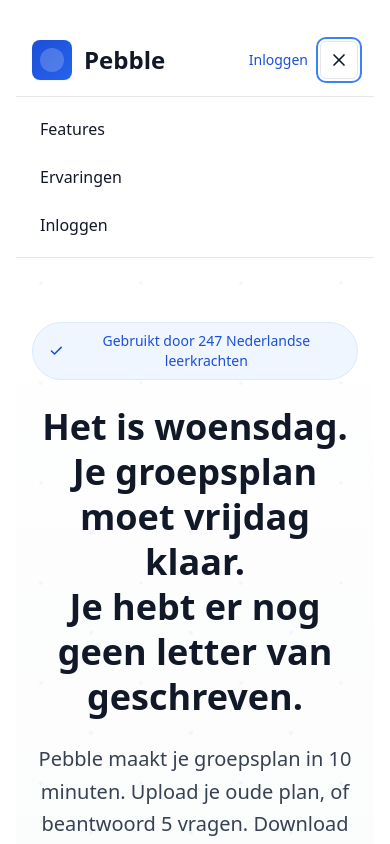
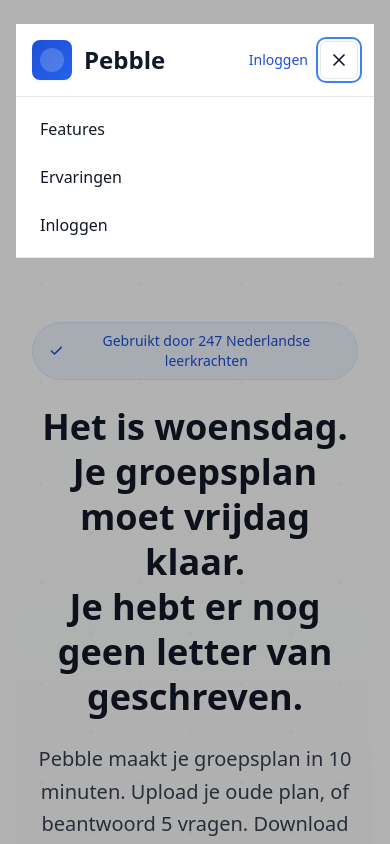
Before and after one commit to TomLouwers/NieuweApp, a Next.js app in the folder frontend/: page / in a window 390 px wide. Both pictures are taken after a click on the button 339 px from the left and 60 px from the top of the page. Shown: the top 844 px of the page. Built offline with nearby package versions, Linux system fonts and the light colour scheme; no server answers.

Commit message:
feat(landing): add subtle backdrop for mobile menu and persist hash in URL on anchor navigation; smooth scroll preserved

```diff
--- a/frontend/components/LandingPage.tsx
+++ b/frontend/components/LandingPage.tsx
@@ -9,6 +9,14 @@ export default function LandingPage() {
   const [showBackToTop, setShowBackToTop] = useState(false);
 
   function scrollToId(id: string) {
+    try {
+      if (typeof window !== 'undefined' && window.history && window.location) {
+        const hash = `#${id}`;
+        if (window.location.hash !== hash) {
+          window.history.pushState(null, '', hash);
+        }
+      }
+    } catch {}
     const el = document.getElementById(id);
     if (el) el.scrollIntoView({ behavior: 'smooth', block: 'start' });
   }
@@ -76,6 +84,15 @@ export default function LandingPage() {
           </div>
         )}
       </header>
+
+      {/* Backdrop for mobile menu */}
+      {mobileOpen && (
+        <div
+          className="fixed inset-0 z-40 bg-black/30 md:hidden"
+          aria-hidden
+          onClick={() => setMobileOpen(false)}
+        />
+      )}
 
       {/* Hero Section */}
       <section className="relative overflow-hidden bg-gradient-to-b from-white to-gray-50 py-16 md:py-24">
```
